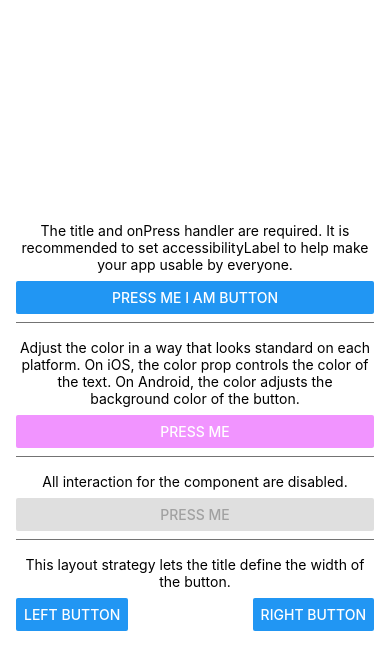
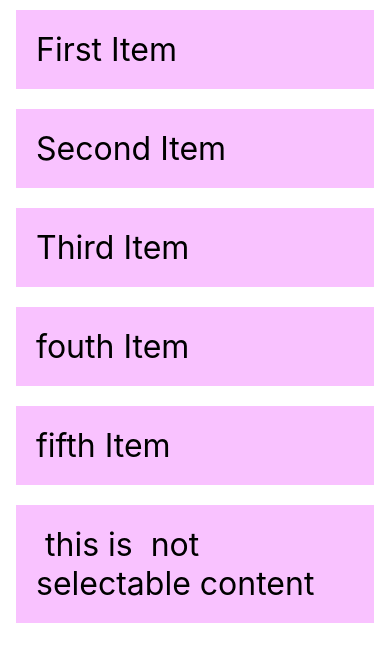
Before and after one commit to codemetricsgithub/react-native, a React Native app: screen / in a window 390 px wide. Shown: the top 670 px of the page. Built offline with nearby package versions, Linux system fonts and the light colour scheme.

Commit message:
added faltlist  not selectable content.

```diff
--- a/src/buttons/Button.js
+++ b/src/buttons/Button.js
@@ -18,6 +18,7 @@ const Buttonex = () => (
         accessibilityLabel to help make your app usable by everyone.
       </Text>
       <Button
+        touchSoundDisabled={true}
         title="Press me i am button"
         onPress={() => Alert.alert('Simple Button pressed')}
       />
--- /dev/null
+++ b/src/flatlist/Flatlist.js
@@ -0,0 +1,74 @@
+import React from 'react';
+import {
+  SafeAreaView,
+  View,
+  FlatList,
+  StyleSheet,
+  Text,
+  StatusBar,
+} from 'react-native';
+
+const DATA = [
+  {
+    id: 'bd7acbea-c1b1-46c2-aed5-3ad53abb28ba',
+    title: 'First Item',
+  },
+  {
+    id: '3ac68afc-c605-48d3-a4f8-fbd91aa97f63',
+    title: 'Second Item',
+  },
+  {
+    id: '58694a0f-3da1-471f-bd96-145571e529d72',
+    title: 'Third Item',
+  },
+  {
+    id: '58694a0f-3da1-471f-bd96-145571e29d572',
+    title: 'fouth Item',
+  },
+  {
+    id: '58694a0f-3da1-471f-bd96-145571e297d72',
+    title: 'fifth Item',
+  },
+  {
+    id: '58694a0f-3dsa1-471f-bd96-145571e297d72',
+    title: ' this is  not selectable content',
+  },
+];
+
+const Item = ({title}) => (
+  <View style={styles.item}>
+    <Text style={styles.title}>{title}</Text>
+  </View>
+);
+
+const Flatlist = () => {
+  const renderItem = ({item}) => <Item title={item.title} />;
+
+  return (
+    <SafeAreaView style={styles.container}>
+      <FlatList
+        data={DATA}
+        renderItem={renderItem}
+        keyExtractor={item => item.id}
+      />
+    </SafeAreaView>
+  );
+};
+
+const styles = StyleSheet.create({
+  container: {
+    flex: 1,
+    marginTop: StatusBar.currentHeight || 0,
+  },
+  item: {
+    backgroundColor: '#f9c2ff',
+    padding: 20,
+    marginVertical: 10,
+    marginHorizontal: 16,
+  },
+  title: {
+    fontSize: 32,
+  },
+});
+
+export default Flatlist;
--- a/src/index.js
+++ b/src/index.js
@@ -6,6 +6,8 @@ import StylesheetCompose from './stylesheets/StylesheetCompose';
 import StylesheetFlatten from './stylesheets/StylesheetFlatten';
 import Absolutefillobj from './stylesheets/Absolutefillobj';
 import Buttonex from './buttons/Button';
+import SwitchToggle from './switches/SwitchToggle';
+import Flatlist from './flatlist/Flatlist';
 
 const index = () => {
   return (
@@ -16,7 +18,9 @@ const index = () => {
       <Absolutefill /> */}
       {/* <Absolutefillobj />
       <Hairlinewidth /> */}
-      <Buttonex />
+      {/* <Buttonex />
+      <SwitchToggle /> */}
+      <Flatlist />
     </>
   );
 };
--- /dev/null
+++ b/src/switches/SwitchToggle.js
@@ -0,0 +1,31 @@
+import React, {useState} from 'react';
+import {View, Switch, StyleSheet, Text} from 'react-native';
+
+const SwitchToggle = () => {
+  const [isEnabled, setIsEnabled] = useState(false);
+  const toggleSwitch = () => setIsEnabled(previousState => !previousState);
+
+  return (
+    <View style={styles.container}>
+      <Text>This is a toggle</Text>
+      <Switch
+        trackColor={{false: '#767577', true: '#81b0ff'}}
+        thumbColor={isEnabled ? '#f5dd4b' : '#f4f3f4'}
+        ios_backgroundColor="#3e3e3e"
+        onValueChange={toggleSwitch}
+        value={isEnabled}
+      />
+      <Text>basically its work like on off</Text>
+    </View>
+  );
+};
+
+const styles = StyleSheet.create({
+  container: {
+    flex: 1,
+    alignItems: 'center',
+    justifyContent: 'center',
+  },
+});
+
+export default SwitchToggle;
```
